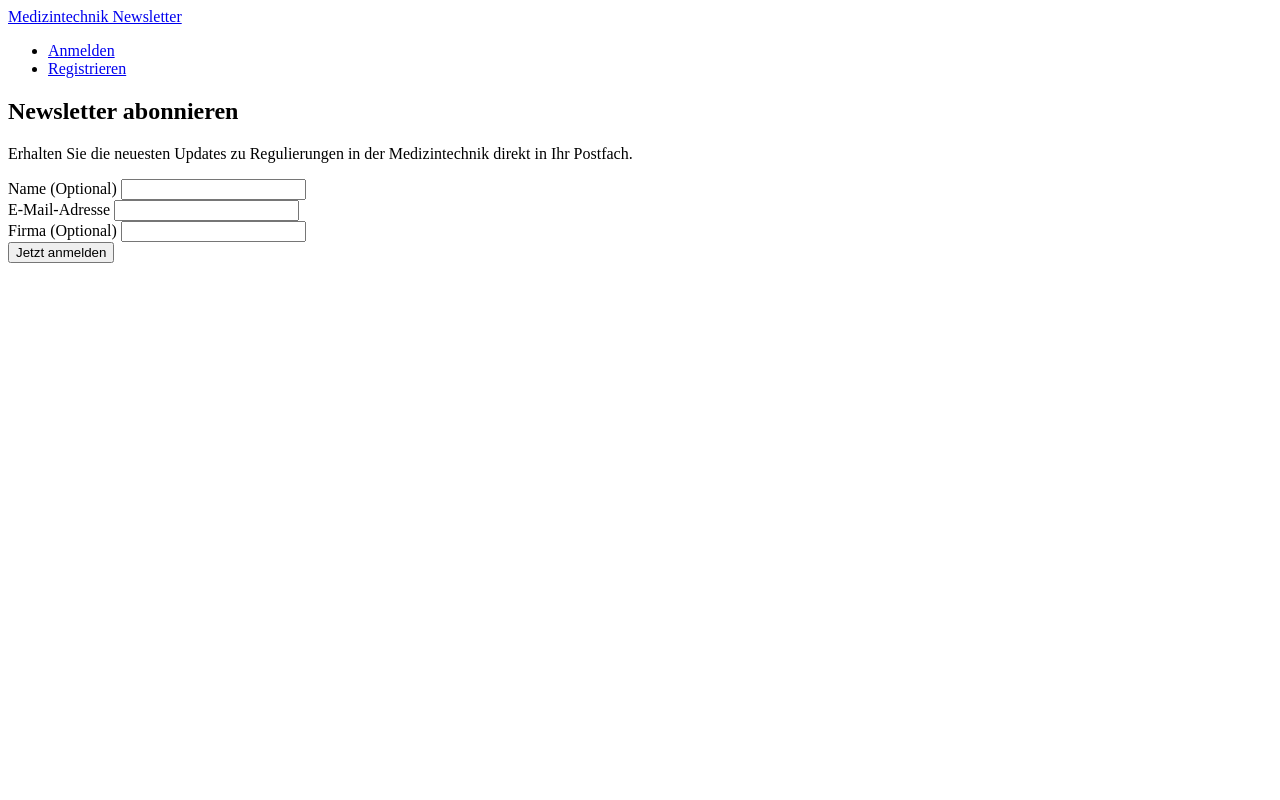
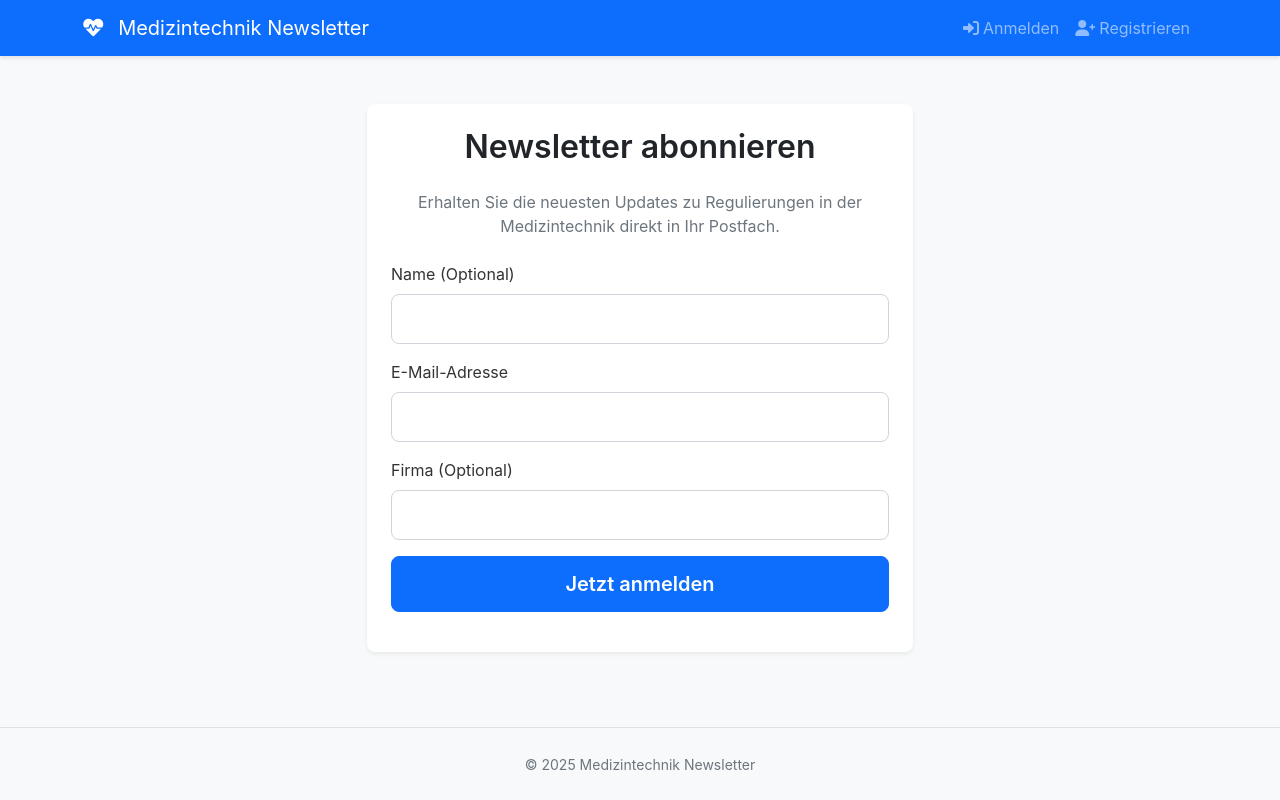
Before and after one commit to jackl1304/News, a Flask app: page / in a window 1280 px wide. Run offline with Flask 3, Linux system fonts and the light colour scheme; parts of the project's set-up code (start-up, migrations or seed data) failed here and were passed over.

Commit message:
Update base.html

```diff
--- a/medtech_newsletter/templates/base.html
+++ b/medtech_newsletter/templates/base.html
@@ -1,7 +1,18 @@
 <!DOCTYPE html>
 <html lang="de">
 <head>
-    </head>
+    <meta charset="UTF-8">
+    <meta name="viewport" content="width=device-width, initial-scale=1.0">
+    <title>{% block title %}Medizintechnik Newsletter{% endblock %}</title>
+
+    <link href="https://cdn.jsdelivr.net/npm/bootstrap@5.1.3/dist/css/bootstrap.min.css" rel="stylesheet">
+
+    <link href="{{ url_for('static', filename='css/style.css') }}" rel="stylesheet">
+
+    <link rel="stylesheet" href="https://cdnjs.cloudflare.com/ajax/libs/font-awesome/6.0.0/css/all.min.css">
+
+    {% block head %}{% endblock %}
+</head>
 <body>
     <nav class="navbar navbar-expand-lg navbar-dark bg-primary">
         <div class="container">
@@ -44,6 +55,13 @@
     <main class="container my-5">
         {% block content %}{% endblock %}
     </main>
+    <footer class="bg-light py-4 mt-auto">
+        <div class="container text-center text-muted">
+            <small>© 2025 Medizintechnik Newsletter</small>
+        </div>
+    </footer>
+
+    <script src="https://cdn.jsdelivr.net/npm/bootstrap@5.1.3/dist/js/bootstrap.bundle.min.js"></script>
     {% block scripts %}
         {% if session.is_admin %}
         <script>
```
